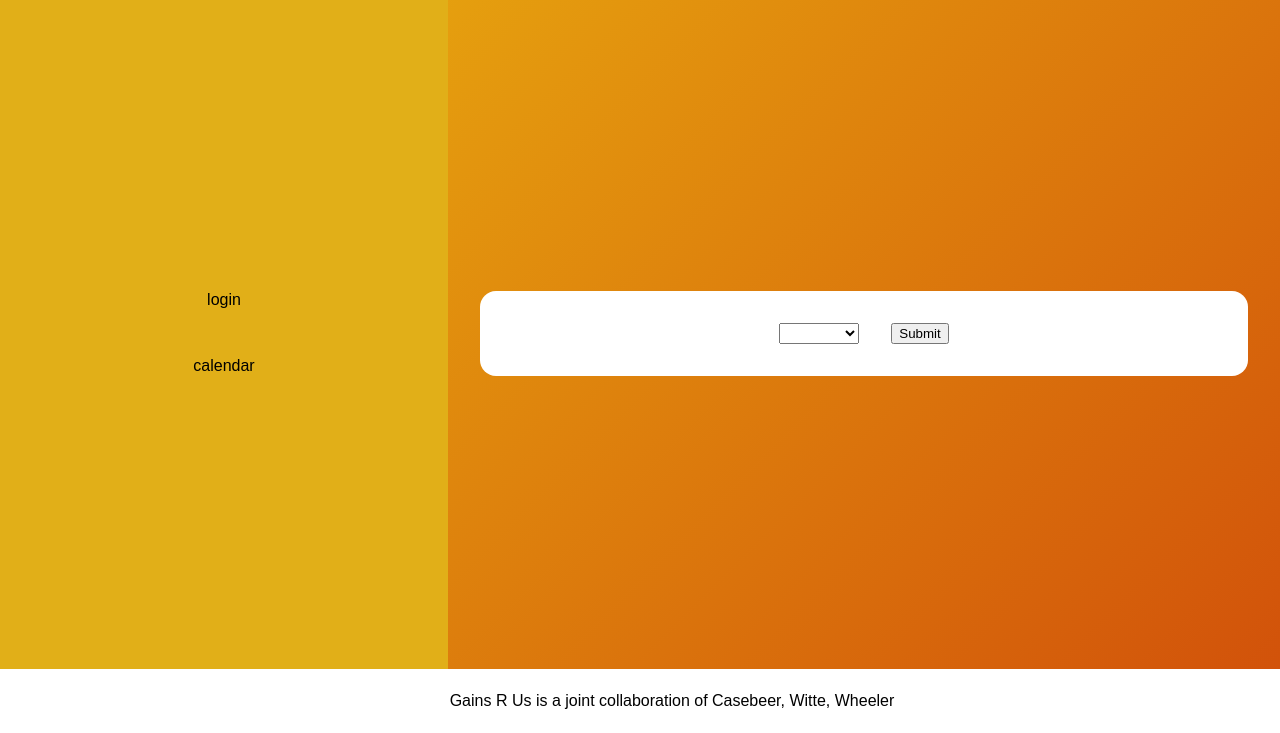
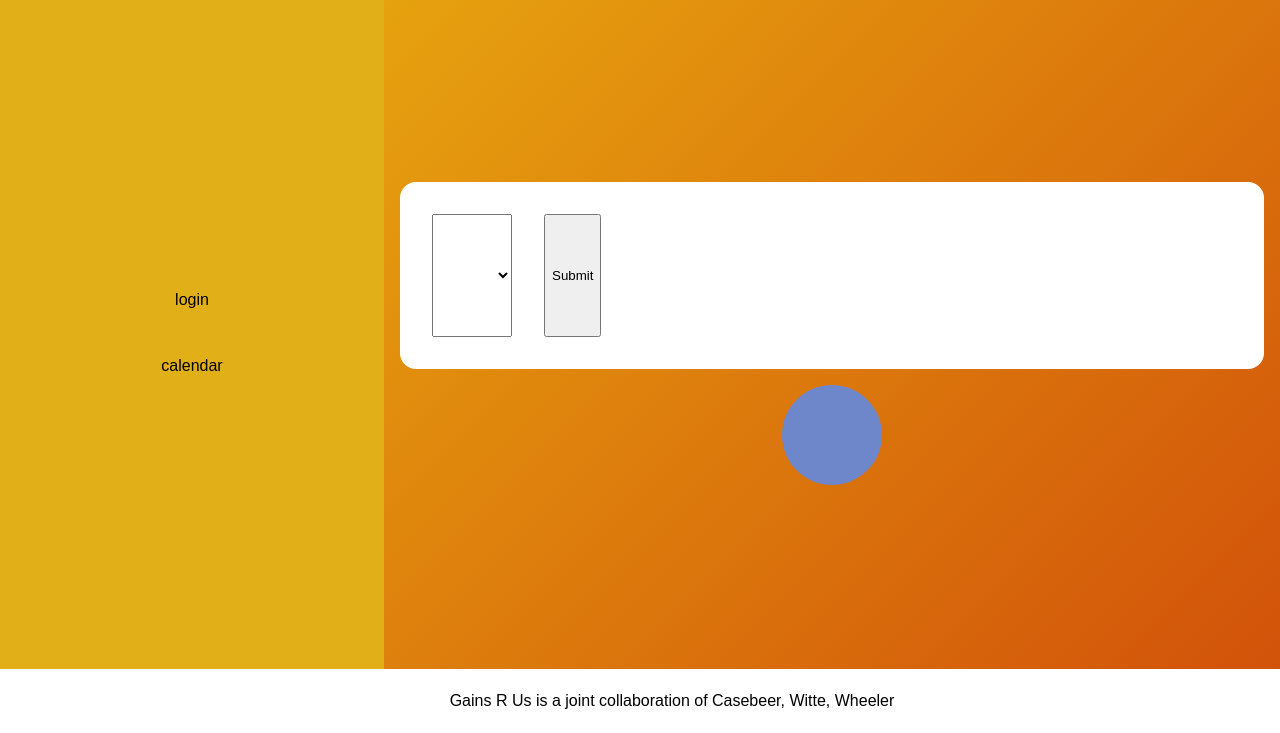
Before and after one commit to MasonCasebeer/gains-r-us, a plain HTML site: page nginx/index.html in a window 1280 px wide. Shown: the part 67-800 px from the top of the page. Drawn offline with Linux system fonts and the light colour scheme.

Commit message:
some more changes

```diff
--- a/nginx/index.css
+++ b/nginx/index.css
@@ -16,7 +16,7 @@ body{
     justify-content: flex-start;
     align-items: center;
     width: 100%;
-    height: 100vh-128px;
+    height: calc(100vh - 128px);
 }
 
 .navbar {
@@ -51,7 +51,6 @@ body{
     justify-content: center;
     align-items: center;
 
-    padding: 0 2rem;
     gap: 3rem;
     z-index: 1000;
     background: #e1af18;
@@ -63,14 +62,13 @@ body{
     overflow: auto;
     display: flex;
     flex-wrap: wrap;
-    width: 60%;
-    flex: 1;
-    justify-content: center;
+    flex:  .25;
+    width: calc(100% - 6em);
 
     background-color: #ffffff;
     border-radius: 1em;
     padding: 2em;
-    margin: 0 2em;
+    margin: 0 3em;
     gap: 1em;
 }
 
@@ -79,6 +77,26 @@ body{
     gap: 2rem;
 }
 
+.daily {
+    position: relative;
+    display: flex;
+    flex-direction: column;
+    justify-content: center;
+    align-items: center;
+
+    width: 70%;
+    height: 100%;
+    gap: 1em;
+}
+
+.body {
+  width: 100px;
+  height: 100px;
+  background-color: rgb(110, 135, 203); /* Or use hex #0000FF */
+  border-radius: 50%;
+  display: inline-block;
+
+}
 #bottom-content {
     position: fixed;
     bottom: 0;
--- a/nginx/index.html
+++ b/nginx/index.html
@@ -32,20 +32,14 @@
 
         </div>
 
-        <div class ="log">
-            <script src = 'script/log.js'></script>
-            <!-- <select name="fworkout  "> Workout: </label><br>
-                <option value="leg"> Leg Day </option>
-                <option value="upper"> Upper Body </option>
-                <option value="pull"> Pull Day </option>
+        <div class = "daily">
+            <div class ="log">
+                <script src = 'script/log.js'></script>
+            </div>
+            <div class ="body">
+            </div>
+        </div>
 
-            <select name="fexercise"></select> <br>
-            <label for="fsets"> Sets: </label><br>
-            <input type="number" id="fsets" name="fsets" min="1" max="99"> <br>
-            <label for="freps"> Reps: </label><br>
-            <input type="number" id="freps" name="freps" min="1" max="99"> <br>
-            <input type="submit">  -->
-        </div>
     </div>
 
     <div id="bottom-content">
```
Also changed, not shown: nginx/script/body.js (added).
